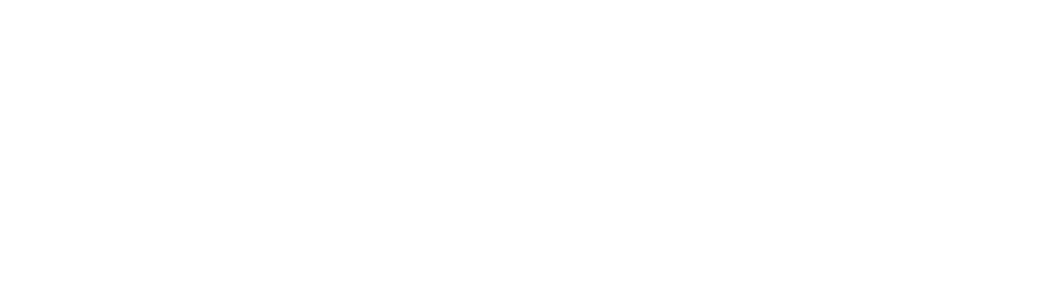
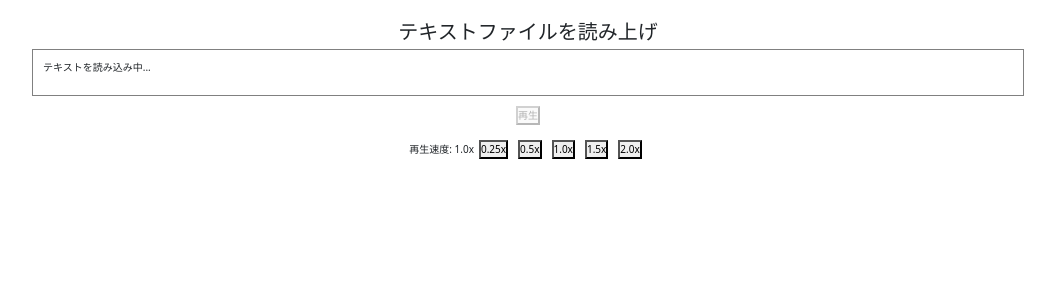
Before and after one commit to nishikoaaa/engineer-guild-hackathon, a React (Create React App) app in the folder frontend/: page /SummarySpeech in a window 1280 px wide. Before the commit this address had no page. Shown: the top 300 px of the page, without its empty margins (112-1167 px from the left). Built offline with nearby package versions, Linux system fonts and the light colour scheme; no server answers.

Commit message:
自動読み上げ機能の追加

```diff
--- a/frontend/src/App.tsx
+++ b/frontend/src/App.tsx
@@ -4,6 +4,7 @@
 import TopPage from './pages/TopPage/TopPage';
 import { HelmetProvider } from "react-helmet-async";
 import WelcomePage from './pages/WelcomePage/WelcomePage';
+import SummarySpeech from './components/SummarySpeech';
 
 const App: React.FC = () => {
   return (
@@ -13,6 +14,7 @@
           <Route path="/" element={<Welcome />} />
           <Route path="/TopPage" element={<TopPage />} />
           <Route path="/WelcomePage" element={<WelcomePage />} />
+          <Route path="/SummarySpeech" element={<SummarySpeech />} />
         </Routes>
       </Router>
     </HelmetProvider>
--- /dev/null
+++ b/frontend/src/components/SummarySpeech.tsx
@@ -0,0 +1,82 @@
+import React, { useState, useEffect } from "react";
+
+const SummarySpeech: React.FC = () => {
+    const [text, setText] = useState<string>("");
+    const [rate, setRate] = useState<number>(1.5); // 内部的な実際の再生速度
+    const [isPlaying, setIsPlaying] = useState<boolean>(false);
+    const synth = window.speechSynthesis;
+
+    // `public/sample.txt` からテキストを取得
+    useEffect(() => {
+        fetch("/sample.txt")
+            .then((response) => response.text())
+            .then((data) => setText(data))
+            .catch((error) => console.error("テキストの読み込みに失敗:", error));
+    }, []);
+
+    // 再生・停止の切り替え
+    const toggleSpeech = () => {
+        if (isPlaying) {
+            stopSpeech();
+        } else {
+            startSpeech();
+        }
+    };
+
+    // 音声再生
+    const startSpeech = () => {
+        if (!text) return;
+
+        const utterance = new SpeechSynthesisUtterance(text);
+        utterance.lang = "ja-JP";
+        utterance.rate = rate;
+        utterance.onend = () => setIsPlaying(false);
+        utterance.onerror = () => setIsPlaying(false);
+
+        synth.speak(utterance);
+        setIsPlaying(true);
+    };
+
+    // 停止機能（停止後は最初から再生）
+    const stopSpeech = () => {
+        synth.cancel();
+        setIsPlaying(false);
+    };
+
+    // 倍速変更（表示倍率と実際の再生倍率を変換）
+    const rateMapping: { [key: string]: number } = {
+        "0.25x": 0.375,
+        "0.5x": 0.75,
+        "1.0x": 1.5,  // 実際の 1.5x を "1.0x" として表示
+        "1.5x": 2.25,
+        "2.0x": 3.0,
+    };
+
+    const changeRate = (displayRate: string) => {
+        setRate(rateMapping[displayRate]);
+    };
+
+    return (
+        <div style={{ textAlign: "center", padding: "20px" }}>
+            <h2>テキストファイルを読み上げ</h2>
+            <div style={{ width: "80%", margin: "0 auto", textAlign: "left", padding: "10px", border: "1px solid gray" }}>
+                <p>{text || "テキストを読み込み中..."}</p>
+            </div>
+            <div>
+                <button onClick={toggleSpeech} style={{ margin: "10px" }} disabled={!text}>
+                    {isPlaying ? "停止" : "再生"}
+                </button>
+            </div>
+            <div>
+                <span>再生速度: {Object.keys(rateMapping).find(key => rateMapping[key] === rate)}</span>
+                {Object.keys(rateMapping).map((displayRate) => (
+                    <button key={displayRate} onClick={() => changeRate(displayRate)} style={{ margin: "5px" }}>
+                        {displayRate}
+                    </button>
+                ))}
+            </div>
+        </div>
+    );
+};
+
+export default SummarySpeech;
```
